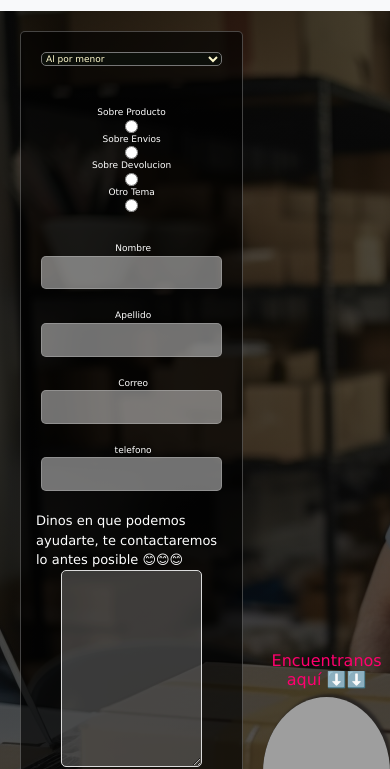
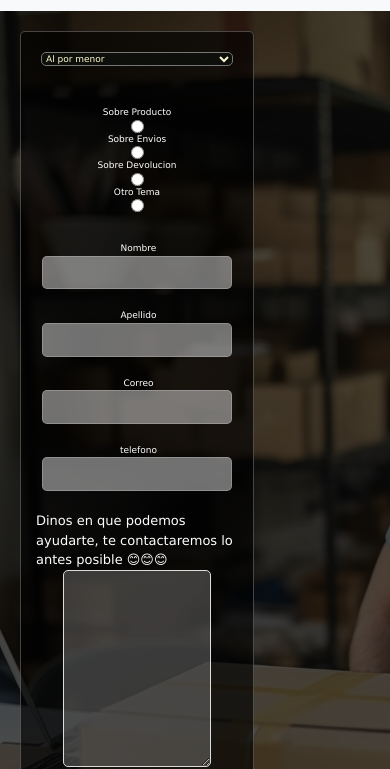
Before and after one commit to Satutienda/Comision-46885-Jeremias.U, a website: page Pages/contactanos.html in a window 390 px wide. Shown: the part 75-844 px from the top of the page. Drawn offline with nearby package versions, Linux system fonts and the light colour scheme; grey boxes are pictures that could not be loaded.

Commit message:
Consultanos

```diff
--- a/scss/bases/_mediaquery.scss
+++ b/scss/bases/_mediaquery.scss
@@ -144,3 +144,22 @@
                 }
     }
 }
+
+@media screen and (max-width:800px)
+{
+
+    .QuieroConsultar
+    {
+        flex-direction: column;
+        align-items: start;
+
+        .formularioContacto
+        {
+            width: 60%;
+        }
+        .googleMaps
+        {
+            margin-left: 20px;
+        }
+    }
+}
--- a/scss/components/_mainContactanos.scss
+++ b/scss/components/_mainContactanos.scss
@@ -163,4 +163,5 @@
 
 
         }
+
 }
```
Also changed, not shown: css/estilos.css. Lines whose indentation alone changed are shown as unchanged.
